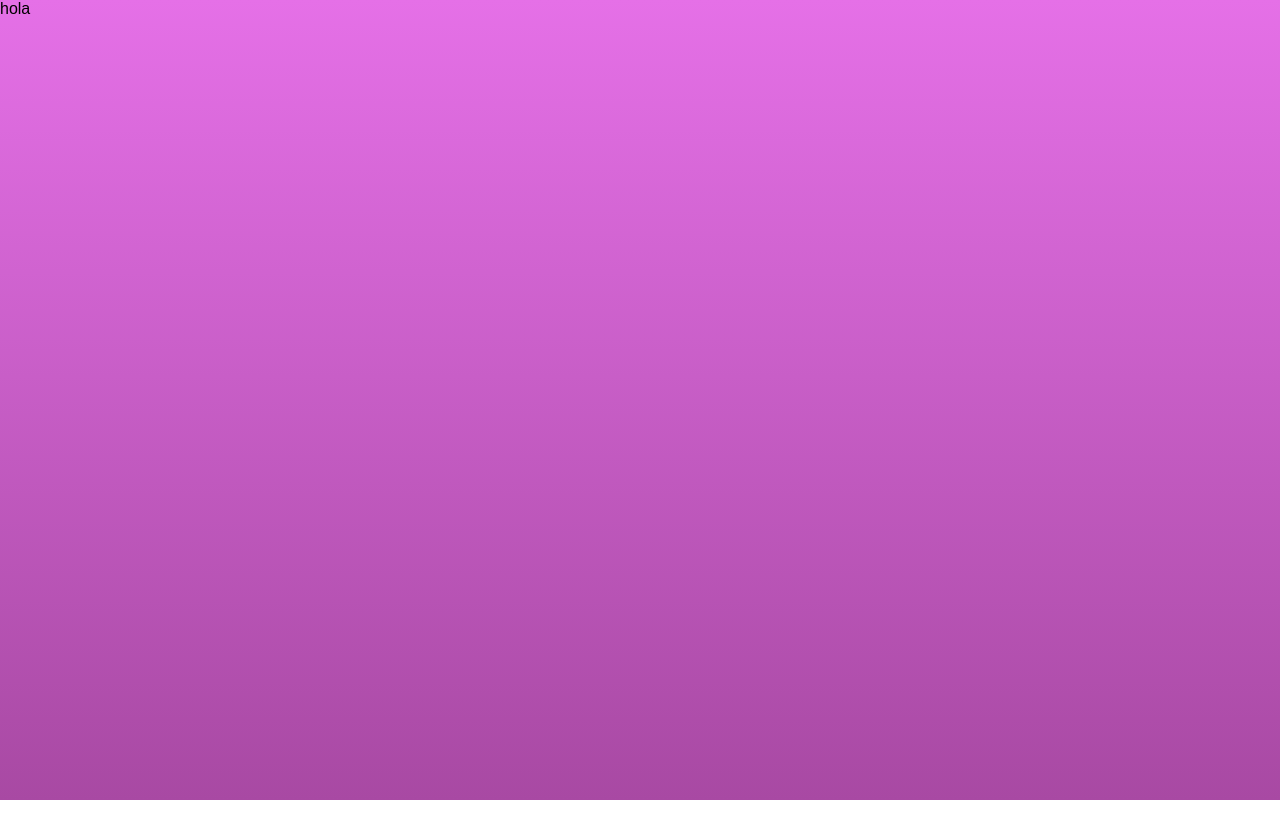
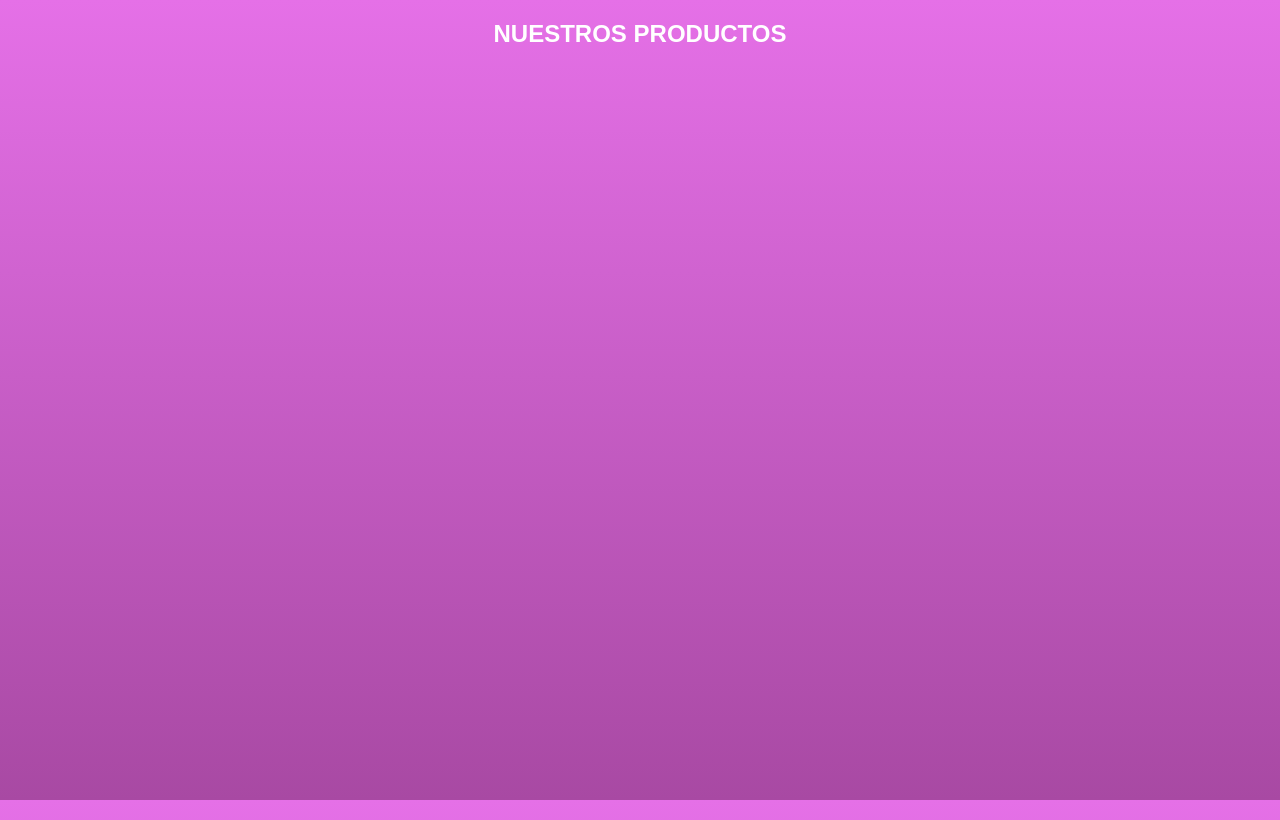
Before and after one commit to JoniAguero/tshirt-store-react, a React (Create React App) app: page / in a window 1280 px wide. Built offline with nearby package versions, Linux system fonts and the light colour scheme.

Commit message:
productos

```diff
--- a/src/App.js
+++ b/src/App.js
@@ -1,13 +1,13 @@
 import React, { Component } from 'react';
 import { Router } from './components/Router';
 
-import data from "./data/data.json";
+
 
 class App extends Component {
   render() {
     return (
       <div className="App">
-        <Router data={data} />
+        <Router />
       </div>
     );
   }
--- /dev/null
+++ b/src/components/Productos/Productos.js
@@ -0,0 +1,16 @@
+import React, { Component } from 'react'
+
+export class Productos extends Component {
+  render() {
+    return (
+      <div className="productos">
+        <h2>Nuestros Productos</h2>
+        <ul className="lista-productos">
+
+        </ul>
+      </div>
+    )
+  }
+}
+
+export default Productos
--- a/src/components/Router.js
+++ b/src/components/Router.js
@@ -1,9 +1,12 @@
 import React, { Component } from 'react';
 import { BrowserRouter, Route, Switch } from 'react-router-dom';
+
+import data from "../data/data.json";
 
 import { Inicio } from './Inicio/Inicio'
 import { Nosotros } from './Nosotros/Nosotros';
 import { NotFound } from './404/404';
+import { Productos } from './Productos/Productos';
 
 export class Router extends Component {
 
@@ -13,7 +16,7 @@ export class Router extends Component {
 
   componentWillMount() {
     this.setState({
-      productos: this.props.data
+      productos: data
     })
   }
 
@@ -23,7 +26,9 @@ export class Router extends Component {
       <BrowserRouter>
         {/* Nos permite crear las rutas */}
         <Switch>
-          <Route exact path="/" component={Inicio} />
+          <Route exact path="/" render={ () => (
+            <Productos productos={this.state.productos}/>
+          )} />
           <Route exact path="/nosotros" component={Nosotros} />
           <Route component={ NotFound } />
         </Switch>
```
